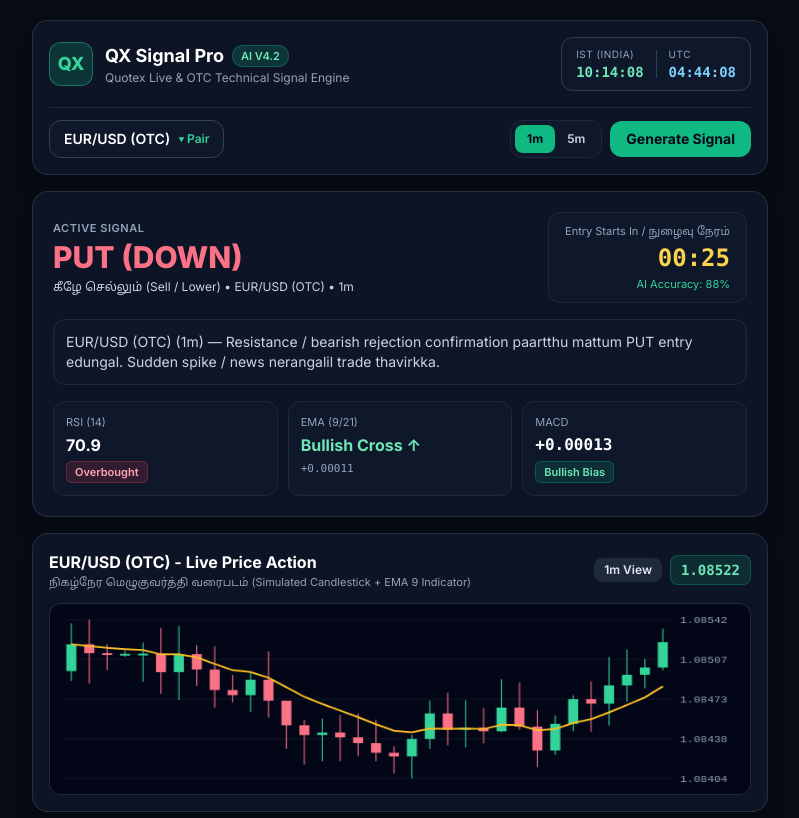
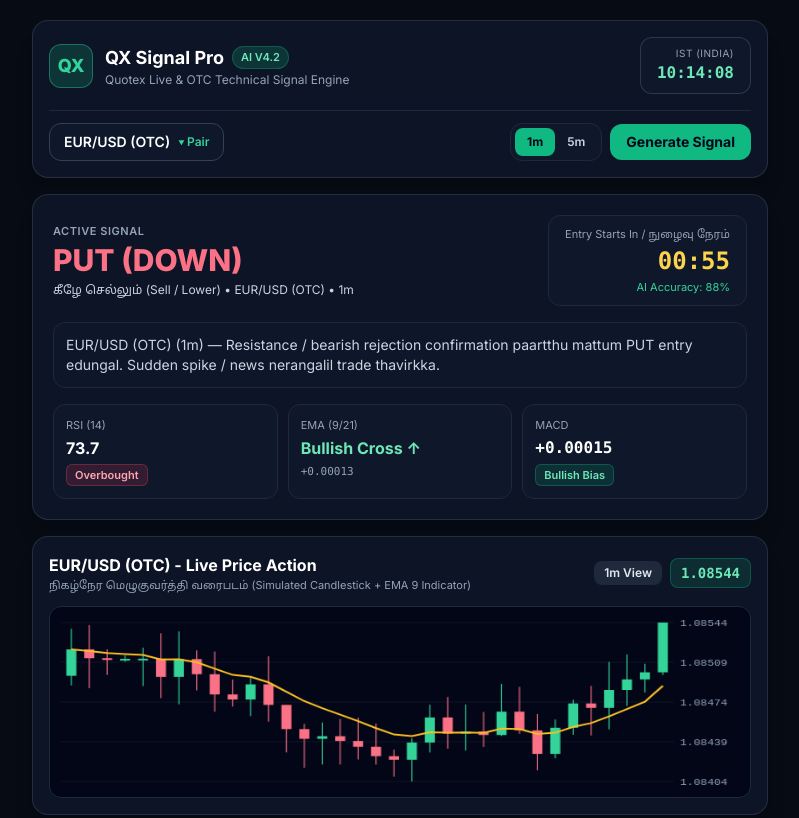
Before and after one commit to vimalqx-ops/qx-signal-pro, a plain HTML site: page index.html in a window 1280 px wide. Shown: the top 818 px of the page, without its empty margins (240-1039 px from the left). Drawn offline with nearby package versions, Linux system fonts and the light colour scheme.

Commit message:
Update index.html

```diff
--- a/index.html
+++ b/index.html
@@ -21,7 +21,7 @@
 <body class="min-h-screen bg-[#070b14] text-slate-100 pb-10">
   <div class="max-w-3xl mx-auto px-4 pt-5 space-y-4">
 
-    <!-- Header & Clocks -->
+    <!-- Header & IST Clock -->
     <header class="glass-card rounded-2xl p-4 space-y-4 shadow-xl">
       <div class="flex flex-wrap items-center justify-between gap-3">
         <div class="flex items-center gap-3">
@@ -39,16 +39,9 @@
           </div>
         </div>
 
-        <div class="flex items-center gap-3 bg-slate-900 border border-slate-700/80 rounded-xl px-3.5 py-2 text-xs">
-          <div>
+        <div class="bg-slate-900 border border-slate-700/80 rounded-xl px-4 py-2 text-right">
           <div class="text-[10px] uppercase tracking-wider text-slate-400">IST (INDIA)</div>
-            <div id="liveIstClock" class="font-mono font-bold text-emerald-300 text-sm">00:00:00</div>
-          </div>
-          <div class="h-7 w-px bg-slate-700"></div>
-          <div>
-            <div class="text-[10px] uppercase tracking-wider text-slate-400">UTC</div>
-            <div id="liveUtcClock" class="font-mono font-bold text-sky-300 text-sm">00:00:00</div>
-          </div>
+          <div id="liveIstClock" class="font-mono font-bold text-emerald-300 text-base">00:00:00</div>
         </div>
       </div>
 
@@ -91,7 +84,7 @@
 
         <div class="bg-slate-900 border border-slate-800 rounded-xl px-4 py-2.5 text-right min-w-[155px]">
           <div class="text-[11px] text-slate-400">Entry Starts In / நுழைவு நேரம்</div>
-          <div id="expiryCountdownDisplay" class="font-mono text-2xl font-bold text-amber-300 mt-0.5">00:30</div>
+          <div id="expiryCountdownDisplay" class="font-mono text-2xl font-bold text-amber-300 mt-0.5">01:00</div>
           <div class="text-[11px] text-emerald-400 mt-0.5">
             AI Accuracy: <span id="signalAccuracyText">88%</span>
           </div>
@@ -193,19 +186,23 @@
         { symbol: 'EUR/GBP (OTC)', basePrice: 0.85520, decimals: 5, volatility: 0.00038 }
       ];
 
+      function getDurationForTimeframe(tf) {
+        return tf === '5m' ? 300 : 60;
+      }
+
       const state = {
         selectedPair: PAIRS[0],
         timeframe: '1m',
         direction: 'PUT',
         accuracy: 88,
-        countdownSec: 30,
+        countdownSec: 60,
+        lastTickSec: null,
         candles: [],
         history: []
       };
 
       const el = {
         istClock: document.getElementById('liveIstClock'),
-        utcClock: document.getElementById('liveUtcClock'),
         openPairModalBtn: document.getElementById('openPairModalBtn'),
         closePairModalBtn: document.getElementById('closePairModalBtn'),
         pairModal: document.getElementById('pairModal'),
@@ -243,17 +240,21 @@
         return pad2(Math.floor(s / 60)) + ':' + pad2(s % 60);
       }
 
-      function updateClocks() {
-        const now = new Date();
-        const ist = new Date(now.getTime() + 5.5 * 3600 * 1000);
+      function getIstParts(nowMs) {
+        const ist = new Date(nowMs + 5.5 * 3600 * 1000);
+        return {
+          hh: pad2(ist.getUTCHours()),
+          mm: pad2(ist.getUTCMinutes()),
+          ss: pad2(ist.getUTCSeconds())
+        };
+      }
+
+      function updateIstClock(nowMs) {
+        const parts = getIstParts(nowMs);
         if (el.istClock) {
-          el.istClock.textContent =
-            pad2(ist.getUTCHours()) + ':' + pad2(ist.getUTCMinutes()) + ':' + pad2(ist.getUTCSeconds());
+          el.istClock.textContent = parts.hh + ':' + parts.mm + ':' + parts.ss;
         }
-        if (el.utcClock) {
-          el.utcClock.textContent =
-            pad2(now.getUTCHours()) + ':' + pad2(now.getUTCMinutes()) + ':' + pad2(now.getUTCSeconds());
-        }
+        return parts.hh + ':' + parts.mm + ':' + parts.ss;
       }
 
       function seedCandles(pair) {
@@ -476,12 +477,9 @@
         state.accuracy = state.timeframe === '5m'
           ? Math.floor(84 + Math.random() * 9)
           : Math.floor(78 + Math.random() * 11);
-        state.countdownSec = state.timeframe === '5m' ? 45 : 30;
+        state.countdownSec = getDurationForTimeframe(state.timeframe);
 
-        const now = new Date();
-        const ist = new Date(now.getTime() + 5.5 * 3600 * 1000);
-        const timeStr = pad2(ist.getUTCHours()) + ':' + pad2(ist.getUTCMinutes()) + ':' + pad2(ist.getUTCSeconds());
-
+        const timeStr = updateIstClock(Date.now());
         state.history.unshift({
           pair: state.selectedPair.symbol,
           tf: state.timeframe,
@@ -496,6 +494,7 @@
 
       function handleSetTimeframe(tf) {
         state.timeframe = tf;
+        state.countdownSec = getDurationForTimeframe(tf);
         if (el.tf1mBtn && el.tf5mBtn) {
           if (tf === '1m') {
             el.tf1mBtn.className = 'px-3 py-1.5 rounded-lg text-xs font-bold bg-emerald-500 text-slate-950';
@@ -575,24 +574,41 @@
       if (el.tf5mBtn) el.tf5mBtn.addEventListener('click', function () { handleSetTimeframe('5m'); });
       if (el.generateSignalBtn) el.generateSignalBtn.addEventListener('click', handleGenerateSignal);
 
-      // Start immediately
-      seedCandles(state.selectedPair);
-      updateClocks();
+      function syncLoop() {
+        const nowMs = Date.now();
+        const wholeSec = Math.floor(nowMs / 1000);
+        updateIstClock(nowMs);
+
+        if (state.lastTickSec === null) {
+          state.lastTickSec = wholeSec;
           renderChartAndIndicators();
           renderSignalCard();
-      renderHistory();
+          return;
+        }
 
-      setInterval(function () {
-        updateClocks();
-        if (state.countdownSec > 0) {
+        if (wholeSec > state.lastTickSec) {
+          const elapsed = wholeSec - state.lastTickSec;
+          state.lastTickSec = wholeSec;
+
+          for (let step = 0; step < elapsed; step++) {
+            if (state.countdownSec > 1) {
               state.countdownSec -= 1;
             } else {
-          state.countdownSec = state.timeframe === '5m' ? 45 : 30;
+              state.countdownSec = getDurationForTimeframe(state.timeframe);
             }
             stepCandle();
+          }
+
           renderChartAndIndicators();
           renderSignalCard();
-      }, 1000);
+        }
+      }
+
+      // Initialize immediately
+      seedCandles(state.selectedPair);
+      renderHistory();
+      syncLoop();
+      setInterval(syncLoop, 200);
     })();
   </script>
 </body>
```
Lines whose indentation alone changed are shown as unchanged.
